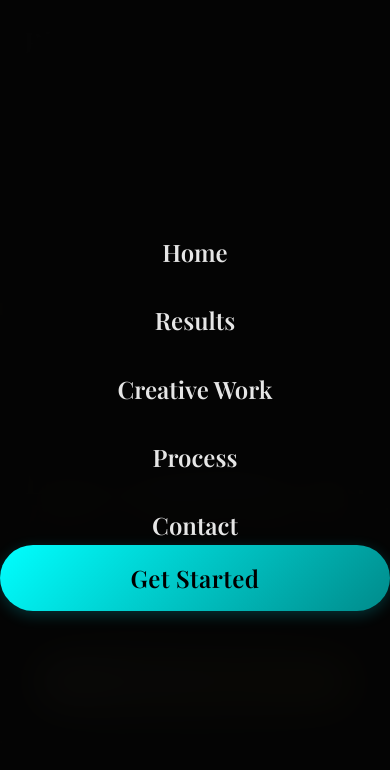
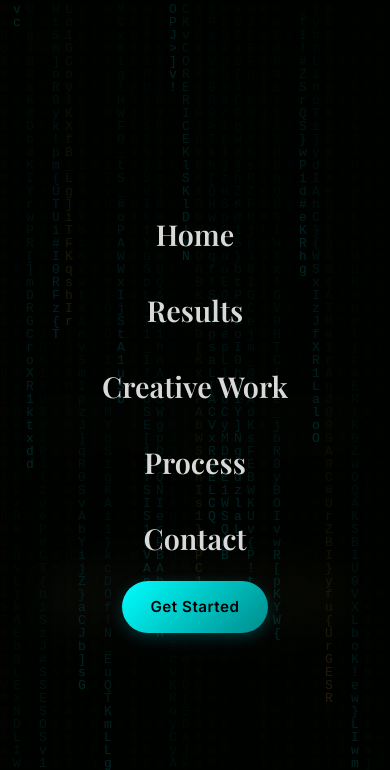
Before and after one commit to risenclicks/Risenclicks-website, a plain HTML site: page index.html in a window 390 px wide. Both pictures are taken after a click on the button "Toggle Menu". Shown: the top 770 px of the page. Drawn offline with nearby package versions, Linux system fonts and the light colour scheme; animation ran at ten frames a second; a web font is replaced by a local one.

Commit message:
Fix mobile menu (links + matrix rain), globe top-center, particle touch, dashboard as Section 2

```diff
--- a/index.html
+++ b/index.html
@@ -38,14 +38,15 @@
         </div>
         <!-- Mobile Menu -->
         <div class="mobile-menu">
+            <canvas id="menu-matrix-canvas"></canvas>
             <ul>
-                <li><a href="#hero">Home</a></li>
-                <li><a href="#trust">Results</a></li>
-                <li><a href="#creative">Creative Work</a></li>
-                <li><a href="#process">Process</a></li>
-                <li><a href="#contact">Contact</a></li>
+                <li><a href="#hero" class="mobile-nav-link">Home</a></li>
+                <li><a href="#trust" class="mobile-nav-link">Results</a></li>
+                <li><a href="#creative" class="mobile-nav-link">Creative Work</a></li>
+                <li><a href="#process" class="mobile-nav-link">Process</a></li>
+                <li><a href="#contact" class="mobile-nav-link">Contact</a></li>
             </ul>
-            <a href="#contact" class="btn btn-teal-gradient mt-6 w-full text-center">Get Started</a>
+            <a href="#contact" class="btn btn-teal-gradient mt-6 mobile-nav-link">Get Started</a>
         </div>
     </nav>
 
@@ -96,9 +97,39 @@
         </div>
     </header>
 
+    <!-- Mobile-only: Brand Performance Dashboard Section (Page 2 equivalent) -->
+    <section class="mobile-dashboard-section section" style="display:none; padding: 60px 0;">
+        <div class="container">
+            <div class="glass-card demo-card shadow-glow">
+                <div class="demo-header">
+                    <div class="demo-user">
+                        <div class="avatar">RC</div>
+                        <div>
+                            <h4>Brand Performance</h4>
+                            <span class="text-xs opacity-70">Across All Portfolios</span>
+                        </div>
+                    </div>
+                    <div class="live-tag">● LIVE</div>
+                </div>
+                <div class="demo-metrics">
+                    <div class="m-item"><span class="text-teal">-40%</span><label>CPC Reduction</label></div>
+                    <div class="m-item"><span>98%</span><label>Client Satisfaction</label></div>
+                    <div class="m-item"><span class="text-gold">20+</span><label>Projects Completed</label></div>
+                </div>
+                <div class="chart-area mt-4">
+                    <label class="text-xs opacity-70 font-bold tracking-wider mb-2 block">PAST YEAR PERFORMANCE <span class="text-teal ml-2">↑ 45.2%</span></label>
+                    <div class="mini-chart">
+                        <div class="bar" style="height:30%"></div><div class="bar" style="height:45%"></div>
+                        <div class="bar" style="height:35%"></div><div class="bar" style="height:60%"></div>
+                        <div class="bar" style="height:50%"></div><div class="bar" style="height:75%"></div>
+                        <div class="bar bar-active" style="height:100%"></div>
+                    </div>
+                </div>
+            </div>
+        </div>
+    </section>
 
 
-    <!-- Trust / Social Proof Section -->
     <section id="trust" class="section relative">
         <div class="container text-center max-w-4xl relative z-10">
             <div class="fade-up">
--- a/script.js
+++ b/script.js
@@ -27,11 +27,12 @@ document.addEventListener("DOMContentLoaded", () => {
 
     // 2. CREATE THE "PERFORMANCE CORE" (Geometric Wireframe Infrastructure)
     const coreGroup = new THREE.Group();
-    if (window.innerWidth <= 480) {
-        coreGroup.position.y = 45;  // Shifted high up to hit strict top-center (not center)
-        coreGroup.position.x = 0;   // Centered horizontally
+    const isMobile = window.innerWidth <= 480;
+    if (isMobile) {
+        coreGroup.position.y = 60;  // High top-center, clear gap above headline
+        coreGroup.position.x = 0;
     } else {
-        coreGroup.position.y = -25; // Lower for desktop text balance
+        coreGroup.position.y = -25;
         coreGroup.position.x = 15;
     }
     scene.add(coreGroup);
@@ -107,9 +108,13 @@ document.addEventListener("DOMContentLoaded", () => {
             const deltaX = touchX - previousTouchX;
             const deltaY = touchY - previousTouchY;
 
-            // Apply direct manual rotation to the globe based on finger swipe
+            // Spin the globe directly with the finger
             coreGroup.rotation.y += deltaX * 0.01;
             coreGroup.rotation.x += deltaY * 0.01;
+
+            // ALSO move the particles / scene so everything reacts to touch
+            mouseX = (touchX - windowHalfX);
+            mouseY = (touchY - windowHalfY);
 
             previousTouchX = touchX;
             previousTouchY = touchY;
@@ -119,6 +124,7 @@ document.addEventListener("DOMContentLoaded", () => {
     document.addEventListener('touchend', () => {
         isDragging = false;
     });
+
 
     // 4. SCROLL TO CAMERA SYNC (GSAP)
     // We bind the camera's Z and Y position to the page scroll
@@ -252,5 +258,48 @@ document.addEventListener("DOMContentLoaded", () => {
                 icon.classList.replace('fa-times', 'fa-bars');
             }
         });
+
+        // Close menu when any nav link is clicked
+        document.querySelectorAll('.mobile-nav-link').forEach(link => {
+            link.addEventListener('click', () => {
+                mobileMenu.classList.remove('open');
+                const icon = mobileMenuBtn.querySelector('i');
+                icon.classList.replace('fa-times', 'fa-bars');
+            });
+        });
+    }
+
+    // Matrix rain animation inside mobile menu
+    const matrixCanvas = document.getElementById('menu-matrix-canvas');
+    if (matrixCanvas) {
+        const mCtx = matrixCanvas.getContext('2d');
+        matrixCanvas.width = window.innerWidth;
+        matrixCanvas.height = window.innerHeight;
+
+        const matrixChars = 'RISE01CLICKS10ROAS>_{}[]#@!ABCDEFGHIJKLMNOPQRSTUVWXYZabcdefghijklmnopqrstuvwxyz';
+        const fontSize = 13;
+        const columns = Math.floor(matrixCanvas.width / fontSize);
+        const drops = Array(columns).fill(1);
+
+        function drawMatrix() {
+            mCtx.fillStyle = 'rgba(2, 4, 2, 0.05)';
+            mCtx.fillRect(0, 0, matrixCanvas.width, matrixCanvas.height);
+            mCtx.fillStyle = '#00F0FF';
+            mCtx.font = `${fontSize}px 'Courier New', monospace`;
+            drops.forEach((y, i) => {
+                const char = matrixChars[Math.floor(Math.random() * matrixChars.length)];
+                mCtx.fillStyle = i % 5 === 0 ? '#D4AF37' : '#00F0FF'; // Gold accent every 5th column
+                mCtx.fillText(char, i * fontSize, y * fontSize);
+                if (y * fontSize > matrixCanvas.height && Math.random() > 0.975) drops[i] = 0;
+                drops[i]++;
+            });
+        }
+        setInterval(drawMatrix, 50);
+    }
+
+    // Show mobile-only dashboard section on small screens
+    if (window.innerWidth <= 480) {
+        const mobileDash = document.querySelector('.mobile-dashboard-section');
+        if (mobileDash) mobileDash.style.display = 'block';
     }
 });
--- a/styles.css
+++ b/styles.css
@@ -318,18 +318,42 @@ button { cursor: pointer; border: none; font-family: inherit; }
 .nav-links a:hover, .nav-links a.active { opacity: 1; color: var(--color-gold); }
 
 /* MOBILE MENU */
-.mobile-menu-btn { display: none; background: transparent; color: var(--color-white); font-size: 1.5rem; }
+.mobile-menu-btn { display: none; background: transparent; color: var(--color-white); font-size: 1.5rem; padding: 8px; }
 .mobile-menu {
     position: fixed; top: 0; left: 0; width: 100%; height: 100vh;
-    background: rgba(5,5,5,0.98);
+    background: rgba(2, 4, 2, 0.97);
     backdrop-filter: blur(20px);
     z-index: 90;
     display: flex; flex-direction: column; justify-content: center; align-items: center;
     transform: translateY(-100%); transition: transform 0.5s cubic-bezier(0.77, 0.2, 0.05, 1.0);
+    overflow: hidden;
 }
 .mobile-menu.open { transform: translateY(0); }
-.mobile-menu ul { display: flex; flex-direction: column; gap: 30px; text-align: center; }
-.mobile-menu a { font-size: 1.5rem; font-family: var(--font-serif); }
+.mobile-menu ul { display: flex; flex-direction: column; gap: 30px; text-align: center; position: relative; z-index: 2; }
+.mobile-menu ul a {
+    font-size: 1.8rem; font-family: var(--font-serif);
+    color: var(--color-white); opacity: 0.85;
+    transition: all 0.3s ease;
+    position: relative;
+}
+.mobile-menu ul a::before {
+    content: '> ';
+    color: var(--color-teal);
+    font-family: 'Courier New', monospace;
+    font-size: 1rem;
+    opacity: 0;
+    transition: opacity 0.3s ease;
+    position: absolute; left: -30px; top: 50%; transform: translateY(-50%);
+}
+.mobile-menu ul a:hover { color: var(--color-gold); opacity: 1; }
+.mobile-menu ul a:hover::before { opacity: 1; }
+.mobile-menu .btn { position: relative; z-index: 2; margin-top: 20px; }
+/* The matrix canvas sits behind the links */
+#menu-matrix-canvas {
+    position: absolute; top: 0; left: 0; width: 100%; height: 100%;
+    z-index: 1; opacity: 0.15; pointer-events: none;
+}
+
 
 /* HERO SECTION */
 .hero-section {
@@ -531,15 +555,20 @@ button { cursor: pointer; border: none; font-family: inherit; }
 
 @media (max-width: 480px) {
     .section { padding: 80px 0; }
-    .hero-section { padding-top: 55vh; }
-    .hero-grid { gap: 60px; grid-template-columns: 1fr; }
-    .hero-demo { display: block !important; margin-top: 40vh; /* Firmly pushed to Page 2 */ }
-    .hero-title { font-size: 2rem; margin-bottom: 20px; text-align: center; }
-    .hero-subtitle { font-size: 1rem; padding: 0 10px; margin-bottom: 30px; line-height: 1.5; text-align: center; }
-    .hero-actions { flex-direction: column; width: 100%; gap: 16px; padding: 0 10px; }
+    /* Globe occupies top ~33% of screen, text starts at the next third */
+    .hero-section { padding-top: 46vh; min-height: auto; }
+    .hero-grid { gap: 32px; grid-template-columns: 1fr; }
+    /* On mobile, the demo card inside hero is hidden - it's been moved to its own section below */
+    .hero-demo { display: none !important; }
+    .hero-title { font-size: 2rem; margin-bottom: 16px; text-align: center; }
+    .hero-subtitle { font-size: 0.95rem; padding: 0 16px; margin-bottom: 24px; line-height: 1.6; text-align: center; }
+    .hero-actions { flex-direction: column; width: 100%; gap: 14px; padding: 0 16px; }
     .hero-actions .btn { width: 100%; padding: 16px 20px; }
+    /* Mobile stats */
     .stat-card h3 { font-size: 2.2rem; }
     .marquee-item { width: 260px; height: 160px; }
     .timeline-step { margin-bottom: 40px; }
     .m-item span { font-size: 16px; }
+    /* Mobile dashboard section (after hero) */
+    .mobile-dashboard-section { display: block !important; }
 }
```
